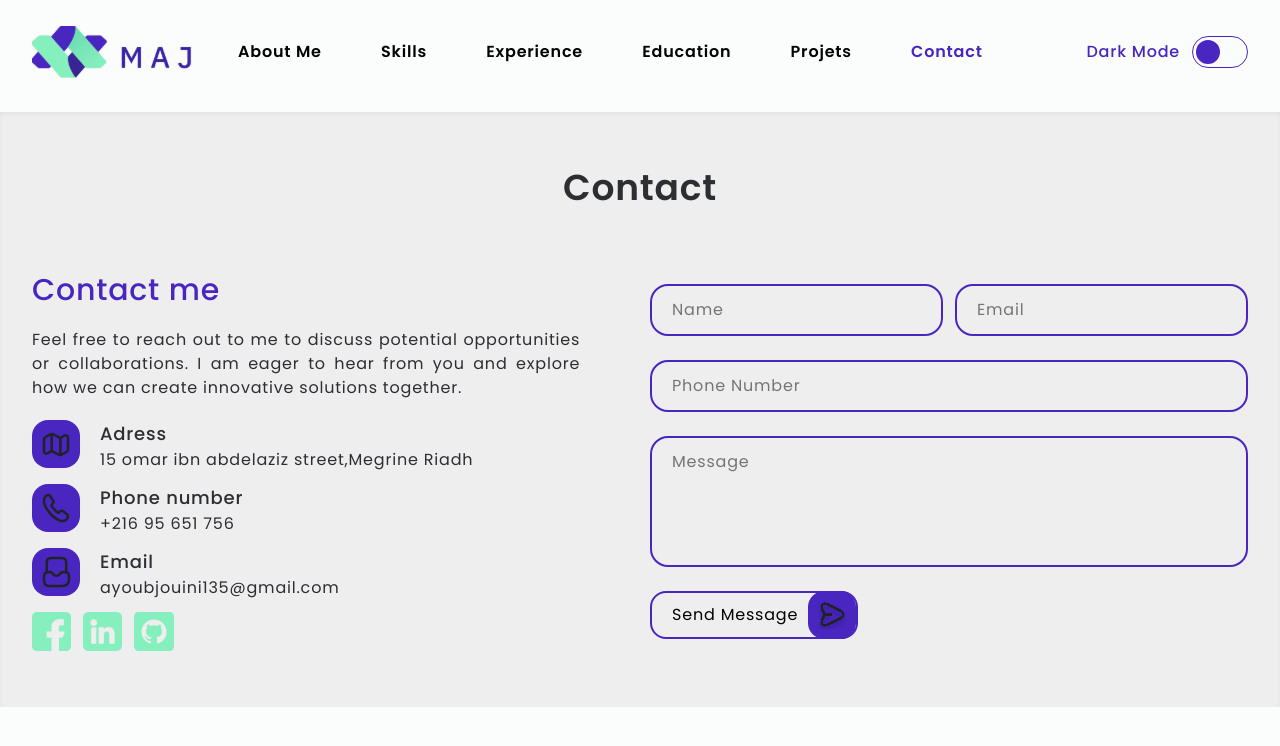
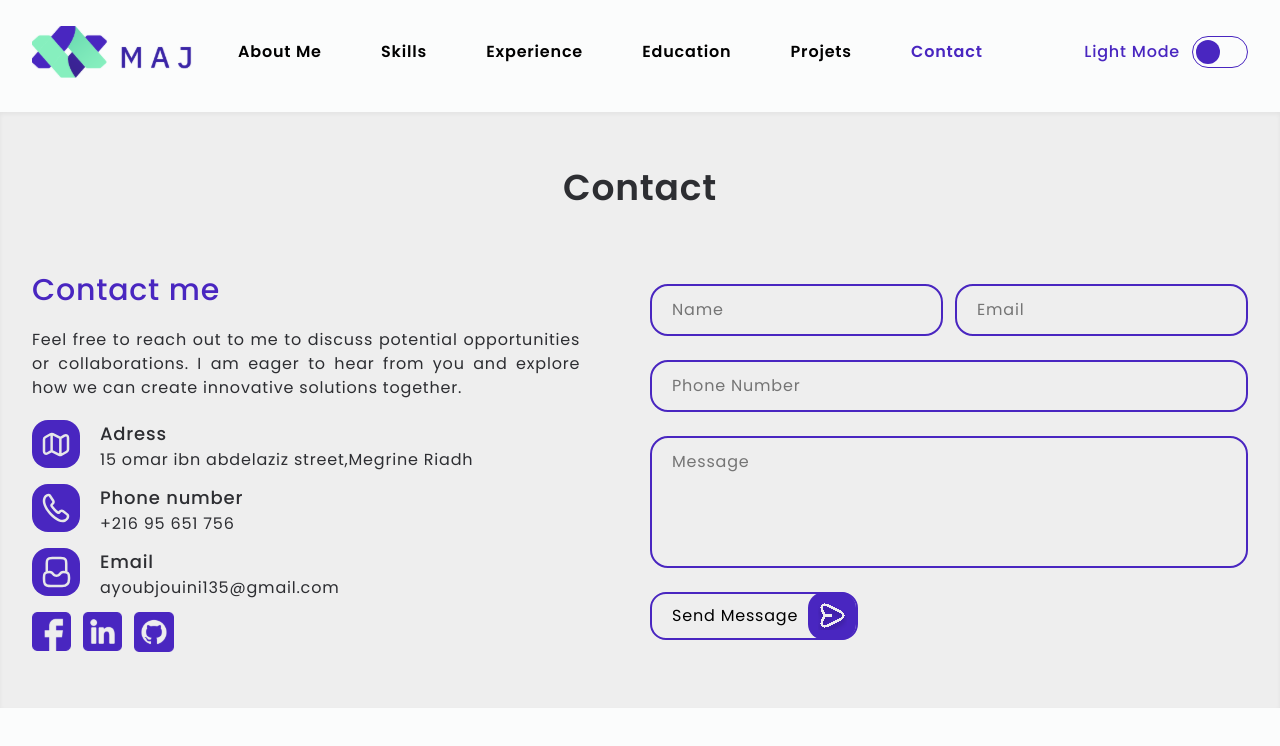
Before and after one commit to ayoub-jouini/Portfolio, a Next.js app: page /1 in a window 1280 px wide. Shown: the top 746 px of the page. Built offline with nearby package versions, Linux system fonts and the light colour scheme; no server answers.

Commit message:
server side components

```diff
--- a/src/app/globals.css
+++ b/src/app/globals.css
@@ -25,13 +25,3 @@
   -ms-overflow-style: none; /* IE and Edge */
   scrollbar-width: none; /* Firefox */
 }
-
-.filter-primary {
-  filter: invert(99%) sepia(5%) saturate(357%) hue-rotate(202deg)
-    brightness(114%) contrast(87%);
-}
-
-.education-primary {
-  filter: invert(19%) sepia(79%) saturate(2061%) hue-rotate(241deg)
-    brightness(100%) contrast(117%);
-}
--- a/src/components/buttons/DarkModeButton.tsx
+++ b/src/components/buttons/DarkModeButton.tsx
@@ -1,20 +1,17 @@
 "use client";
-import React, { useEffect, useState } from "react";
+
+import React from "react";
 import { useTheme } from "next-themes";
 
 const DarkModeButton = () => {
   const { systemTheme, theme, setTheme } = useTheme();
-  const [mode, setMode] = useState<string>("Light");
-
-  useEffect(() => {
-    theme === "light" ? setMode("Light") : setMode("Dark");
-  }, [theme, setTheme]);
 
   return (
     <div className="flex flex-row justify-between toggle">
       <label className="flex items-center cursor-pointer">
         <div className="mr-3 dark:text-white text-tertiary border-tertiary font-medium">
-          {mode} Mode
+          <p className="inline dark:hidden">Light</p>
+          <p className="dark:inline hidden">Dark</p> Mode
         </div>
         <div className="relative">
           <input
--- a/src/components/callToAction/CallToAction.tsx
+++ b/src/components/callToAction/CallToAction.tsx
@@ -1,19 +1,8 @@
-"use client";
-
 import Button from "../buttons/Button";
-import { useTheme } from "next-themes";
-import { useEffect, useState } from "react";
 
 interface Props {}
 
 const CallToAction: React.FC<Props> = () => {
-  const [mode, setMode] = useState<string>("light");
-  const { theme } = useTheme();
-
-  useEffect(() => {
-    theme === "light" ? setMode("light") : setMode("dark");
-  }, [theme]);
-
   return (
     <div
       id="aboutme"
@@ -45,19 +34,16 @@ const CallToAction: React.FC<Props> = () => {
           </div>
         </div>
       </div>
-      {mode === "dark" ? (
       <img
         alt="mohamed-ayoub-jouini"
         src="/images/me.png"
-          className="h-64 md:h-full object-cover -mt-36 ml-40  md:m-0"
+        className="h-64 md:h-full object-cover -mt-36 ml-40  md:m-0 hidden dark:flex"
       />
-      ) : (
       <img
         alt="mohamed-ayoub-jouini"
         src="/images/melight.png"
-          className="h-64 md:h-full object-cover -mt-36 ml-40  md:m-0 "
+        className="h-64 md:h-full object-cover -mt-36 ml-40  md:m-0 dark:hidden flex"
       />
-      )}
     </div>
   );
 };
--- a/src/components/icons/ContactIcon.tsx
+++ b/src/components/icons/ContactIcon.tsx
@@ -1,27 +1,20 @@
-"use client";
-
-import Link from "next/link";
-import { useTheme } from "next-themes";
-import { useEffect, useState } from "react";
-
 interface Props {
   name: string;
 }
 
 const ContactIcon: React.FC<Props> = ({ name }) => {
-  const [mode, setMode] = useState<string>("light");
-  const { theme } = useTheme();
-
-  useEffect(() => {
-    theme === "light" ? setMode("light") : setMode("dark");
-  }, [theme]);
   return (
     <>
-      {mode === "light" ? (
-        <img className="" alt={`${name}`} src={`/icons/${name}light.svg`} />
-      ) : (
-        <img className="" alt={`${name}`} src={`/icons/${name}.svg`} />
-      )}
+      <img
+        className="dark:hidden flex"
+        alt={`${name}`}
+        src={`/icons/${name}light.svg`}
+      />
+      <img
+        className="dark:flex hidden"
+        alt={`${name}`}
+        src={`/icons/${name}.svg`}
+      />
     </>
   );
 };
--- a/src/components/icons/EducationIcon.tsx
+++ b/src/components/icons/EducationIcon.tsx
@@ -1,32 +1,18 @@
-"use client";
-
-import { useTheme } from "next-themes";
-import { useEffect, useState } from "react";
-
 interface Props {}
 
 const EducationIcon: React.FC<Props> = () => {
-  const [mode, setMode] = useState<string>("light");
-  const { theme } = useTheme();
-
-  useEffect(() => {
-    theme === "light" ? setMode("light") : setMode("dark");
-  }, [theme]);
   return (
     <>
-      {mode === "light" ? (
       <img
-          className={`mr-10 md:h-full h-40`}
+        className={`mr-10 md:h-full h-40 dark:hidden flex`}
         alt="educationlight"
         src="/icons/educationlight.svg"
       />
-      ) : (
       <img
-          className={`mr-10 md:h-full h-40`}
+        className={`mr-10 md:h-full h-40 dark:flex hidden`}
         alt="education"
         src="/icons/education.svg"
       />
-      )}
     </>
   );
 };
--- a/src/components/icons/SkillIcon.tsx
+++ b/src/components/icons/SkillIcon.tsx
@@ -1,24 +1,11 @@
-"use client";
-
-import { useTheme } from "next-themes";
-import { useEffect, useState } from "react";
-
 interface Props {
   skill: string;
 }
 
 const SkillIcon: React.FC<Props> = ({ skill }) => {
-  const [mode, setMode] = useState<string>("light");
-  const { theme } = useTheme();
-
-  useEffect(() => {
-    theme === "light" ? setMode("light") : setMode("dark");
-  }, [theme]);
   return (
     <img
-      className={`cursor-pointer transition ease-in-out delay-100 hover:-translate-y-2 hover:scale-110 duration-100 ${
-        mode === "light" && "filter-primary"
-      }`}
+      className={`cursor-pointer transition ease-in-out delay-100 hover:-translate-y-2 hover:scale-110 duration-100 invert-[99%] sepia-[5%] saturate-[357%] hue-rotate-[202deg] brightness-[114%] contrast-[87%] dark:filter-none`}
       alt={skill}
       src={`/icons/${skill}.svg`}
     />
--- a/src/components/icons/SocialMediaIcons.tsx
+++ b/src/components/icons/SocialMediaIcons.tsx
@@ -1,18 +1,8 @@
-"use client";
-
 import Link from "next/link";
-import { useTheme } from "next-themes";
-import { useEffect, useState } from "react";
 
 interface Props {}
 
 const SocialMediaIcons: React.FC<Props> = () => {
-  const [mode, setMode] = useState<string>("light");
-  const { theme } = useTheme();
-
-  useEffect(() => {
-    theme === "light" ? setMode("light") : setMode("dark");
-  }, [theme]);
   return (
     <div className="flex mt-7 md:mt-3 md:justify-start justify-center">
       <Link
@@ -20,33 +10,48 @@ const SocialMediaIcons: React.FC<Props> = () => {
         target="_blank"
         rel="noreferrer"
       >
-        {mode === "light" ? (
-          <img alt="" src="/icons/facebookiconlight.svg" className="mr-3" />
-        ) : (
-          <img alt="" src="/icons/facebookicon.svg" className="mr-3" />
-        )}
+        <img
+          alt=""
+          src="/icons/facebookiconlight.svg"
+          className="mr-3 dark:hidden flex"
+        />
+        <img
+          alt=""
+          src="/icons/facebookicon.svg"
+          className="mr-3 dark:flex hidden"
+        />
       </Link>
       <Link
         href="https://www.linkedin.com/in/mohamed-ayoub-jouini-254152205/"
         target="_blank"
         rel="noreferrer"
       >
-        {mode === "light" ? (
-          <img alt="" src="/icons/linkediniconlight.svg" className="mr-3" />
-        ) : (
-          <img alt="" src="/icons/linkedinicon.svg" className="mr-3" />
-        )}
+        <img
+          alt=""
+          src="/icons/linkediniconlight.svg"
+          className="mr-3 dark:hidden flex"
+        />
+        <img
+          alt=""
+          src="/icons/linkedinicon.svg"
+          className="mr-3 dark:flex hidden"
+        />
       </Link>
       <Link
         href="https://github.com/ayoub-jouini"
         target="_blank"
         rel="noreferrer"
       >
-        {mode === "light" ? (
-          <img alt="" src="/icons/githubiconlight.svg" className="mr-3" />
-        ) : (
-          <img alt="" src="/icons/githubicon.svg" className="mr-3" />
-        )}
+        <img
+          alt=""
+          src="/icons/githubiconlight.svg"
+          className="mr-3 dark:hidden flex"
+        />
+        <img
+          alt=""
+          src="/icons/githubicon.svg"
+          className="mr-3 dark:flex hidden"
+        />
       </Link>
     </div>
   );
--- a/src/components/projects/Projects.tsx
+++ b/src/components/projects/Projects.tsx
@@ -1,7 +1,6 @@
 "use client";
 
-import { useTheme } from "next-themes";
-import { useEffect, useState } from "react";
+import { useState } from "react";
 import Link from "next/link";
 
 interface Projects {
@@ -21,13 +20,6 @@ const Projects: React.FC<Props> = ({ projects }) => {
   const [nb, setNB] = useState<number>(2);
 
   const changeNumber = () => (nb === 2 ? setNB(100) : setNB(2));
-
-  const [mode, setMode] = useState<string>("light");
-  const { theme } = useTheme();
-
-  useEffect(() => {
-    theme === "light" ? setMode("light") : setMode("dark");
-  }, [theme]);
 
   return (
     <div
@@ -82,19 +74,16 @@ const Projects: React.FC<Props> = ({ projects }) => {
                     <p className="cursor-pointer text-l hover:text-primary1 dark:hover:text-white dark:text-secondary text-tertiary  m-2">
                       See more
                     </p>
-                    {mode === "light" ? (
                     <img
-                        className="cursor-pointer h-5"
+                      className="cursor-pointer h-5 dark:hidden flex"
                       alt=""
                       src="/icons/arrowlight.svg"
                     />
-                    ) : (
                     <img
-                        className="cursor-pointer h-5"
+                      className="cursor-pointer h-5 dark:flex hidden"
                       alt=""
                       src="/icons/arrow.svg"
                     />
-                    )}
                   </Link>
                 </div>
               </div>
@@ -133,19 +122,16 @@ const Projects: React.FC<Props> = ({ projects }) => {
                       See more
                     </p>
 
-                    {mode === "light" ? (
                     <img
-                        className="cursor-pointer h-5"
+                      className="cursor-pointer h-5 dark:hidden flex"
                       alt=""
                       src="/icons/arrowlight.svg"
                     />
-                    ) : (
                     <img
-                        className="cursor-pointer h-5"
+                      className="cursor-pointer h-5 dark:flex hidden"
                       alt=""
                       src="/icons/arrow.svg"
                     />
-                    )}
                   </Link>
                 </div>
 
@@ -165,23 +151,20 @@ const Projects: React.FC<Props> = ({ projects }) => {
         onClick={changeNumber}
       >
         <p className="">{nb === 2 ? "See More" : "See Less"}</p>
-        {mode === "light" ? (
         <img
-            className={`cursor-pointer h-5 self-end ${
+          className={`cursor-pointer h-5 self-end dark:hidden flex ${
             nb === 2 ? "rotate-90" : "-rotate-90"
           }`}
           alt=""
           src="/icons/arrowlight.svg"
         />
-        ) : (
         <img
-            className={`cursor-pointer h-5 self-end ${
+          className={`cursor-pointer h-5 self-end dark:flex hidden ${
             nb === 2 ? "rotate-90" : "-rotate-90"
           }`}
           alt=""
           src="/icons/arrow.svg"
         />
-        )}
       </div>
     </div>
   );
--- a/src/data/Experince.ts
+++ b/src/data/Experince.ts
@@ -72,7 +72,7 @@ const experience = [
     title: "Front-end Developer",
     organisation: "Sté Qramer",
     date: "jul 2022-aug 2022",
-    description: `During my internship with Ste Qrumer as a frontend developer,
+    description: `During my internship with Sté Qramer as a frontend developer,
     I had an experience working on an e-learning and social media platform.
     The platform was made to make it easier for professors to teach while also helping students
     find the courses they required.
```
Lines whose indentation alone changed are shown as unchanged.
